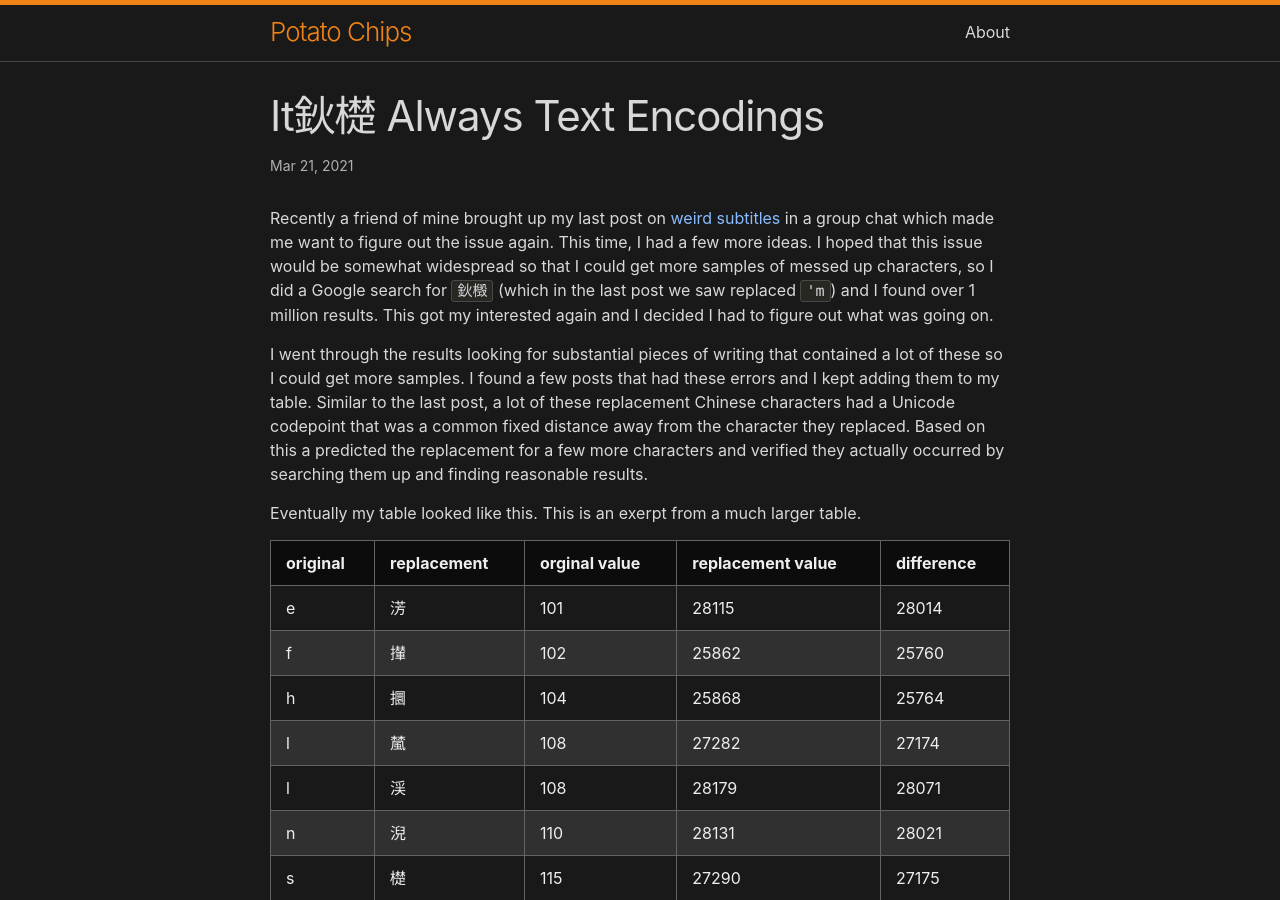
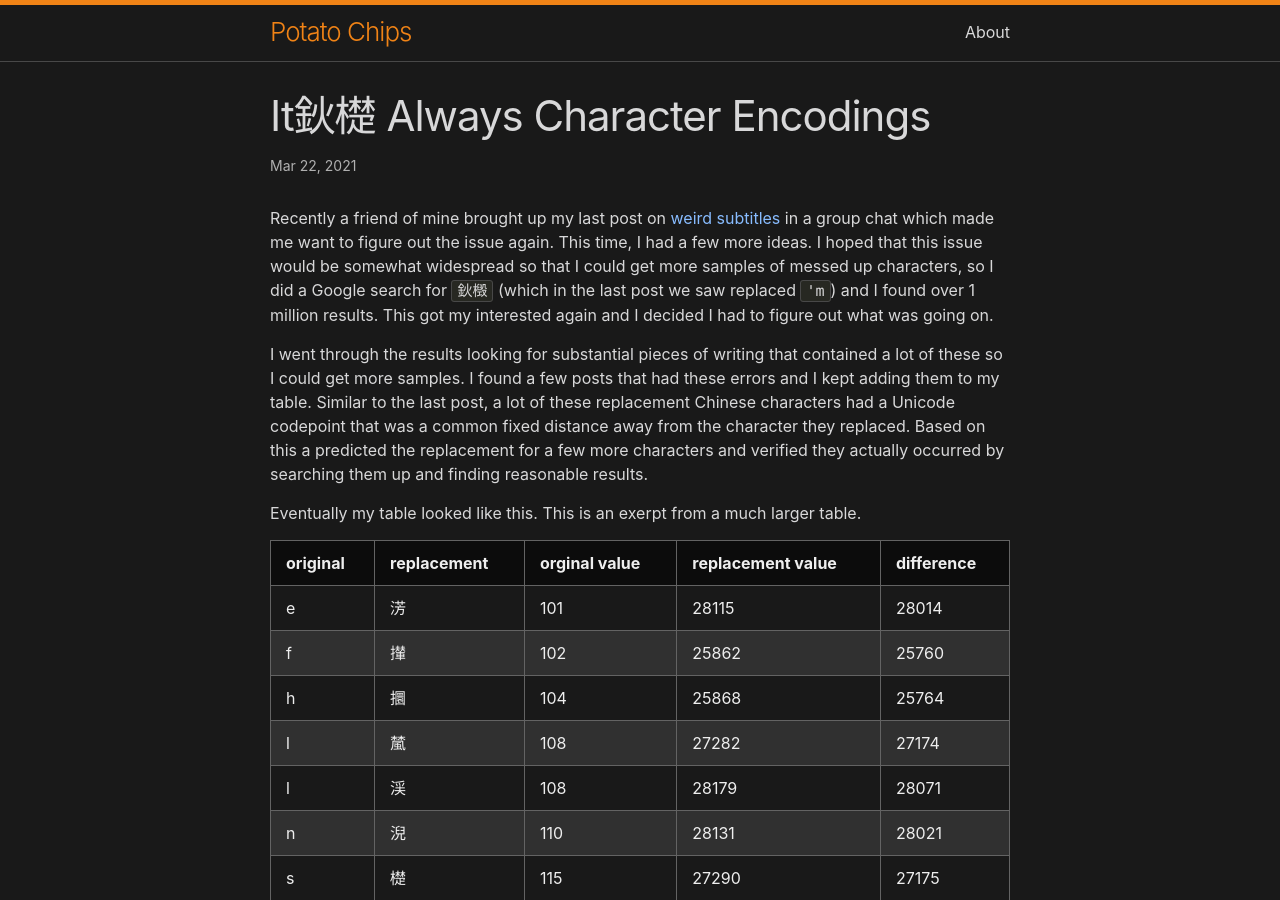
Before and after one commit to JuanPotato/juanpotato.github.io, a Jekyll site: the page built from _posts/2021-03-22-its-always-character-encodings.md, in a window 1280 px wide and 900 px high. Built offline with Jekyll 4.4.1, drawn with Linux system fonts in a browser that asks for light colours.

Commit message:
Small pre-publish adjustments

```diff
--- a/_posts/2021-03-21-its-always-text-encodings.md
+++ b/_posts/2021-03-22-its-always-character-encodings.md
@@ -1,7 +1,7 @@
 ---
 layout: post
-title:  "It鈥檚 Always Text Encodings"
-date:   2021-03-21
+title:  "It鈥檚 Always Character Encodings"
+date:   2021-03-22
 ---
 
 Recently a friend of mine brought up my last post on [weird subtitles]({% post_url 2020-10-28-weird-subtitles %}) in a group chat which made me want to figure out the issue again. This time, I had a few more ideas. I hoped that this issue would be somewhat widespread so that I could get more samples of messed up characters, so I did a Google search for `鈥檓` (which in the last post we saw replaced `'m`) and I found over 1 million results. This got my interested again and I decided I had to figure out what was going on.
```
Also changed, not shown: other parts of _posts/2021-03-22-its-always-character-encodings.md (+0 -2 lines), _posts/2020-10-28-weird-subtitles.md (+1 -1 lines).
